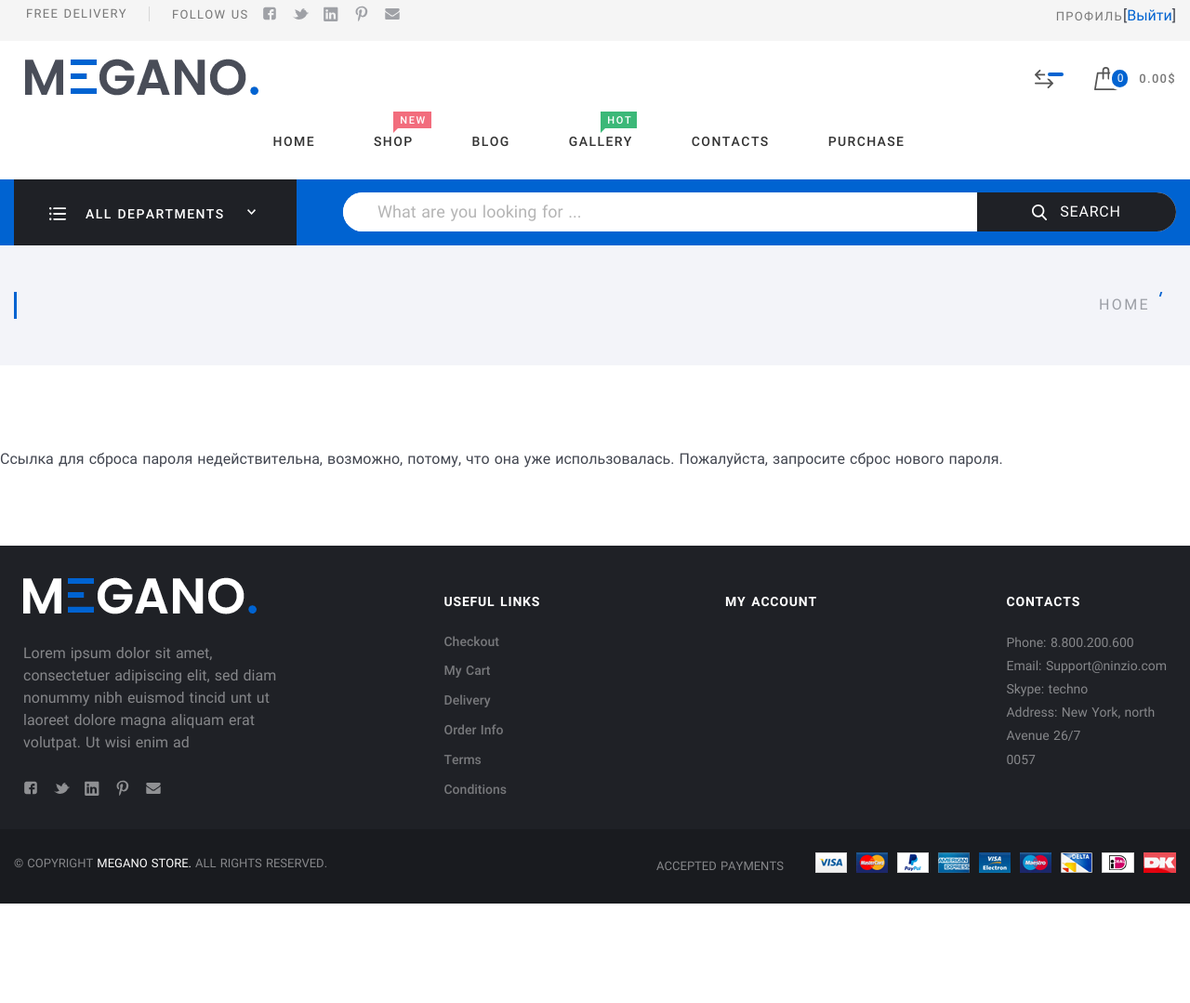
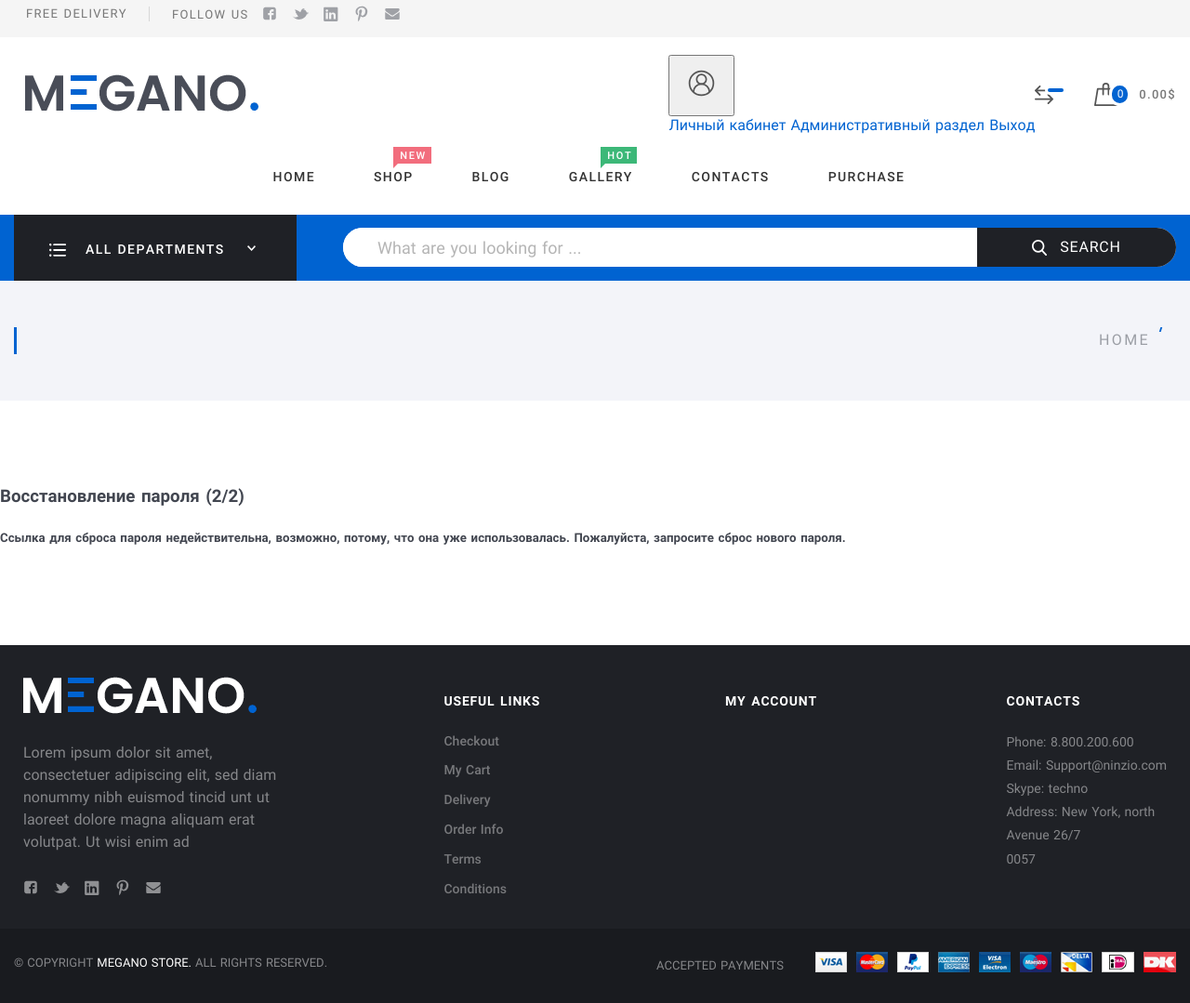
Before and after one commit to b0sterzer0/megano, a Django app: page /reset/1/1/ in a window 1280 px wide. Shown: the whole page at 93% size. Before the commit the page ends 972 px from the top, so only its background shows below. Run offline with Django 3.2, Linux system fonts and the light colour scheme; the visitor is signed in with stand-in values (Sample User, id 1); parts of the project's set-up code (start-up, migrations or seed data) failed here and were passed over.

Commit message:
Обновление логина v.0.2

```diff
--- a/market/templates/base/base.html
+++ b/market/templates/base/base.html
@@ -76,9 +76,7 @@
                 <div class="row ControlPanel-rowSplit">
                   <div class="row-block">
                       {% if request.user.is_authenticated %}
-                          <div>
-                              <a class="ControlPanel-title" href="{% url 'account' %}">Профиль</a>[<a href="{% url 'logout' %}">Выйти</a>]
-                          </div>
+
                       {% else  %}
                           <a class="ControlPanel-title" href="{% url 'login' %}">Login / Register</a>
                       {% endif %}
@@ -118,8 +116,20 @@
                 </ul>
               </div>
             </nav>
-            <div class="row-block">
-              <div class="CartBlock">
+              <div class="row-block">
+                  <div class="CartBlock">
+                      {% if request.user.is_authenticated %}
+                          <div class="dropdown">
+                              <button class="dropbtn"><img class="CartBlock-img" src="{% static "assets/img/icons/loon-icon.svg" %}" alt="loon-icon.svg" /></button>
+                              <div class="dropdown-content">
+                                  <a class="dropdown-content-a" href="{% url 'account' %}">Личный кабинет</a>
+                                  {% if perms.contenttypes.view_contenttype %}
+                                      <a class="dropdown-content-a" href="http://127.0.0.1:8000/admin">Административный раздел</a>
+                                  {% endif %}
+                                  <a class="dropdown-content-a" href="{% url 'logout' %}">Выход</a>
+                              </div>
+                          </div>
+                      {% endif %}
                   <a class="CartBlock-block" href="{% url 'compare goods' %}">
                   <img class="CartBlock-img" src="{% static "assets/img/icons/exchange.svg" %}" alt="exchange.svg"/>
 
@@ -131,8 +141,8 @@
                   <span class="CartBlock-amount">0</span></a>
                 <div class="CartBlock-block"><span class="CartBlock-price">0.00$</span>
                 </div>
+                  </div>
               </div>
-            </div>
             <div class="row-block Header-trigger"><a class="menuTrigger" href="#navigate">
                 <div class="menuTrigger-content">Показать навигацию
                 </div><span></span><span></span><span></span></a>
--- a/market/templates/registration/password_reset_confirm.html
+++ b/market/templates/registration/password_reset_confirm.html
@@ -9,17 +9,28 @@
 <body>
 {% block content %}
     {% if validlink %}
-    <h3>Смена пароля</h3>
-    <form method="post">
-        {% csrf_token %}
-        {{ form.as_p }}
-        <button type="submit">Изменить пароль</button>
-    </form>
+        <div class="wrapper">
+                <div class="header">
+                    <h3 class="sign-in">Восстановление пароля (2/2)</h3>
+                    <h5>Придумайте новый пароль для учетной записи</h5>
+                </div>
+
+                <form method="post">
+                    {% csrf_token %}
+                    {{ form.as_p }}
+                    <div>
+                        <input type="submit" value="Сохранить пароль" />
+                    </div>
+                </form>
+        </div>
     {% else %}
-        <p>
-            Ссылка для сброса пароля недействительна, возможно, потому, что она уже использовалась.
-            Пожалуйста, запросите сброс нового пароля.
-        </p>
+        <div class="wrapper">
+                <div class="header">
+                    <h3 class="sign-in">Восстановление пароля (2/2)</h3>
+                    <h5>Ссылка для сброса пароля недействительна, возможно, потому, что она уже использовалась.
+                        Пожалуйста, запросите сброс нового пароля.</h5>
+                </div>
+        </div>
     {% endif %}
 {% endblock %}
 </body>
```
Also changed, not shown: market/templates/login.html (+16 -6 lines), market/templates/registration.html (+10 -2 lines), market/templates/registration/password_reset.html (+17 -6 lines), market/templates/registration/password_reset_complete.html (+6 -3 lines), market/templates/registration/password_reset_done.html (+6 -5 lines), market/static/assets/img/content/home/bigGoods2.jpg (added), market/static/assets/img/icons/loon-icon.svg (added), market/static/assets/img/icons/padlock.png (added), market/static/assets/img/icons/profile.png (added), market/static/assets/img/icons/upload.png (added).
